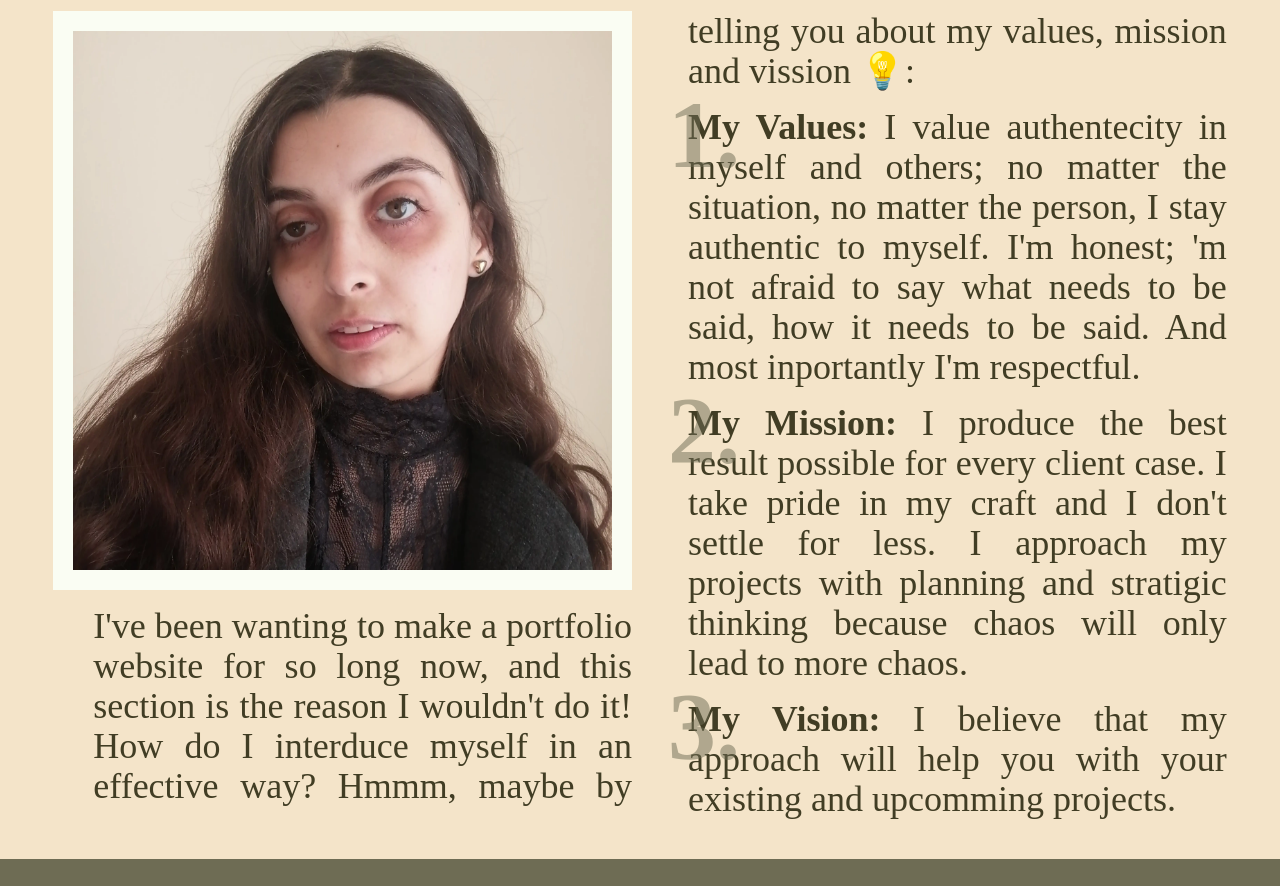
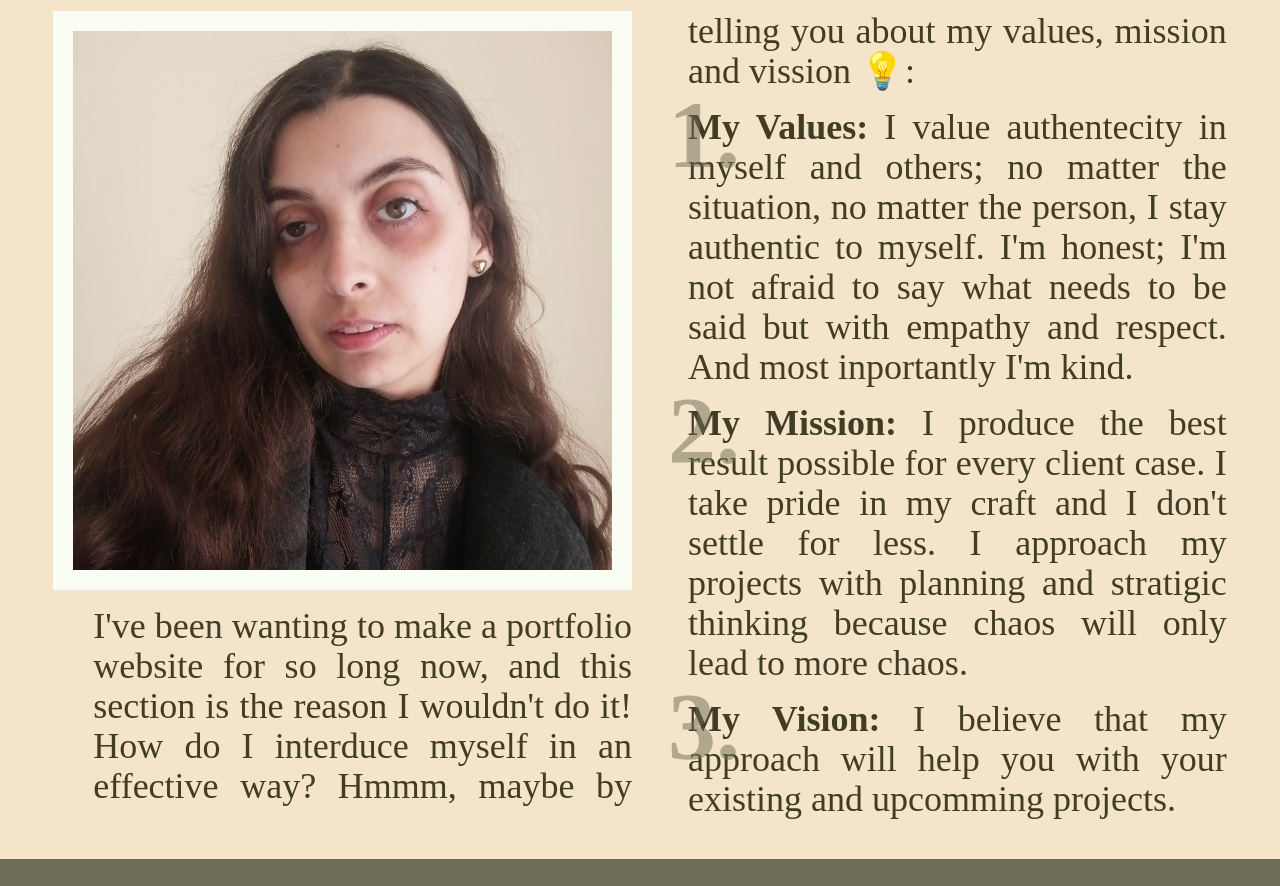
Before and after one commit to ninaismail/najatismailportfolio, a React (Vite) app: page / in a window 1280 px wide. Shown: the part 885-1771 px from the top of the page. Built offline with nearby package versions, Linux system fonts and the light colour scheme.

Commit message:
some fixes

```diff
--- a/src/components/About.jsx
+++ b/src/components/About.jsx
@@ -15,8 +15,8 @@ const About = () => {
                 <span className="text-8xl opacity-50 text-olive font-[700] absolute sm:-inset-5 inset-0">1.</span>
                 <strong>My Values: </strong>
                 I value authentecity in myself and others; no matter the situation, no matter the person, I stay authentic to myself.
-                I'm honest; 'm not afraid to say what needs to be said, how it needs to be said.
-                And most inportantly I'm respectful.
+                I'm honest; I'm not afraid to say what needs to be said but with empathy and respect.
+                And most inportantly I'm kind.
             </li>
             <li className="relative lg:text-4xl md:text-xl sm:text-lg text-justify sm:ms-10">
                 <span className="text-8xl opacity-50 text-olive font-[700] absolute sm:-inset-5 inset-0">2.</span>
```
